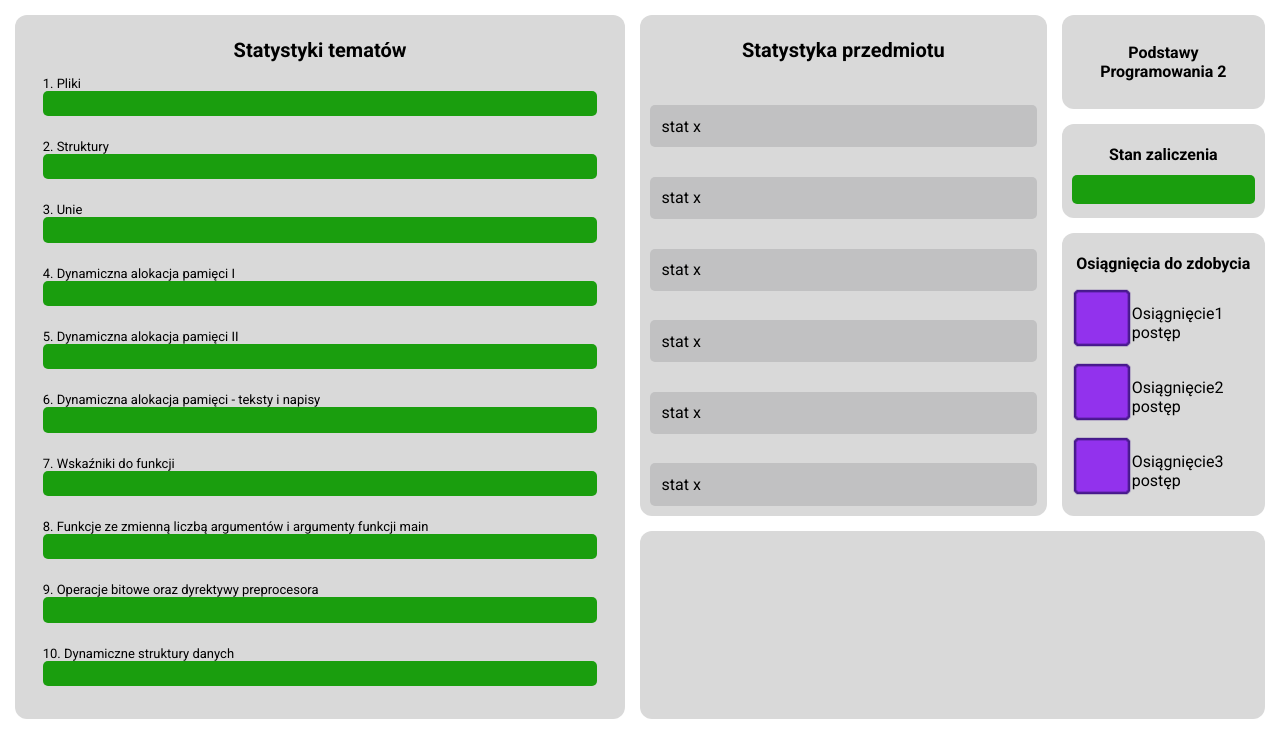
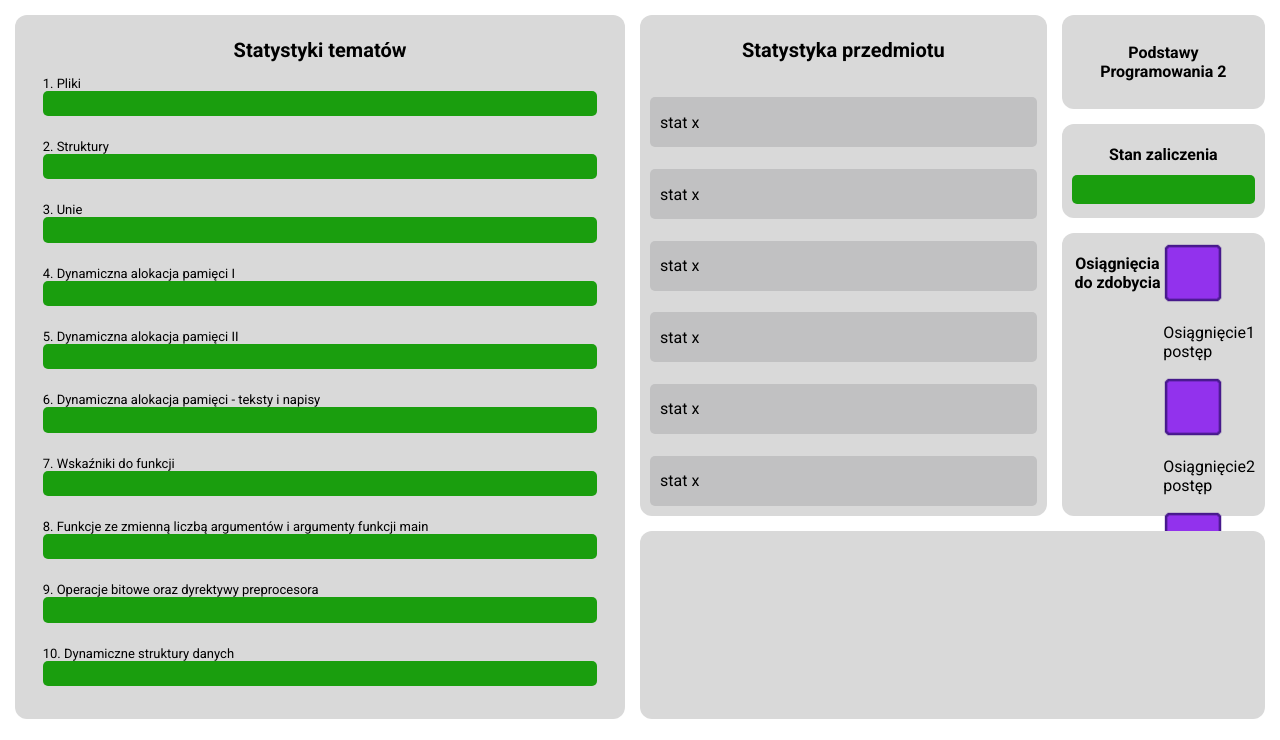
Before and after one commit to ziomciopoziomcio/ProgramoGranie_server, a Flask app: page /index/pp2 in a window 1280 px wide. Shown: the part 60-800 px from the top of the page. Run offline with Flask 3, Linux system fonts and the light colour scheme; some web fonts are replaced.

Commit message:
stats page responsive design cont.

```diff
--- a/static/css/style.css
+++ b/static/css/style.css
@@ -609,10 +609,12 @@
 .stats-overall-stat-item{
     background-color: #c1c1c2;
     border-radius: 5px;
+    max-height: 50px;
+    display: flex;
+    align-items: center;
 }
-
-.stats-overall-subject-container p {
-    margin: 3%;
+.stats-overall-stat-item p{
+    margin-left: 10px;
 }
 
 .stats-overall-subject-label-container{
@@ -638,8 +640,13 @@
     justify-content: space-between;
 }
 
+#stats-achievement-list{
+    display: flex;
+    flex-direction: column;
+}
+
 .stats-achievement-position{
-    display: flex;
+
 }
 
 .stats-overall-commit-container{
@@ -656,51 +663,57 @@
 
 
     .stats-overall-content{ /*main*/
-        grid-template: 1fr 1fr 3fr 2fr / 3fr 2fr 1fr;
+        grid-template: 1fr 5fr 7fr 3fr 2fr/ 1fr 1fr 1fr;
     }
     .stats-overall-topics-container{ /*statystyki tematow*/
-        grid-area: 1 / 1 / 5 / 2;
+        grid-area: 3 / 1 / 4 / 4;
+        min-height: 500px;
     }
-    .stats-overall-subject-container{ /*statystyki przedmiotow*/
-        grid-area: 1 / 2 / 4 / 3;
+    .stats-overall-subject-container{ /*statystyki przedmiotu*/
+        grid-area: 2 / 1 / 3 / 4;
+        min-height: 400px;
     }
     .stats-overall-subject-label-container{ /*nazwa przedmiotu*/
-        grid-area: 1 / 3 / 2 / 4;
+        grid-area: 1 / 1 / 2 / 2;
     }
     .stats-overall-completion-container{ /*stan zaliczenia*/
-        grid-area: 2 / 3 / 3 / 4;
+        grid-area: 1 / 2 / 2 / 4;
+        min-height: 60px;
     }
     .stats-overall-achievements-container{ /*osiagniecia*/
-        grid-area: 3 / 3 / 4 / 4;
+        grid-area: 4 / 1 / 5 / 4;
+        flex-direction: row;
     }
     .stats-overall-commit-container{ /*commity*/
-        grid-area: 4 / 2 / 5 / 4;
+        grid-area: 5 / 1 / 6 / 4;
     }
-
 }
 
 /* Laptops */
 @media (min-width: 769px) {
     .stats-overall-content{ /*main*/
-        grid-template: 1fr 5fr 7fr 2fr/ 3fr 2fr 1fr;
+        grid-template: 1fr 5fr 7fr 2fr/ 1fr 1fr 1fr;
     }
     .stats-overall-topics-container{ /*statystyki tematow*/
-        grid-area: 1 / 1 / 5 / 2;
+        grid-area: 3 / 1 / 4 / 4;
+        min-height: 500px;
     }
-    .stats-overall-subject-container{ /*statystyki przedmiotow*/
-        grid-area: 1 / 2 / 4 / 3;
+    .stats-overall-subject-container{ /*statystyki przedmiotu*/
+        grid-area: 2 / 1 / 3 / 3;
+        min-height: 400px;
     }
     .stats-overall-subject-label-container{ /*nazwa przedmiotu*/
-        grid-area: 1 / 3 / 2 / 4;
+        grid-area: 1 / 1 / 2 / 2;
     }
     .stats-overall-completion-container{ /*stan zaliczenia*/
+        grid-area: 1 / 2 / 2 / 4;
+        min-height: 60px;
+    }
+    .stats-overall-achievements-container{ /*osiagniecia*/
         grid-area: 2 / 3 / 3 / 4;
     }
-    .stats-overall-achievements-container{ /*osiagniecia*/
-        grid-area: 3 / 3 / 4 / 4;
-    }
     .stats-overall-commit-container{ /*commity*/
-        grid-area: 4 / 2 / 5 / 4;
+        grid-area: 4 / 1 / 5 / 4;
     }
 }
 
--- a/templates/pp2_stats_page.html
+++ b/templates/pp2_stats_page.html
@@ -104,7 +104,7 @@
 {# OSIĄGNIĘCIA DO ZDOBYCIA #}
         <div class="container stats-overall-achievements-container" id="stats-pp2-achievements-container">
                 <h1 class="stats-header">Osiągnięcia do zdobycia</h1>
-
+                <div class="stats-achievement-list">
                     <div class="stats-achievement-position">
                         <div class="ach-img-container"><img src="{{ url_for('static', filename='assets/achievement_placeholder.png') }}"  width="60" height="60" alt="Achievement"></div>
                         <div class="ach-desc-container"><p>Osiągnięcie1<br>postęp</p></div>
@@ -119,6 +119,8 @@
                         <div class="ach-img-container"><img src="{{ url_for('static', filename='assets/achievement_placeholder.png') }}"  width="60" height="60" alt="Achievement"></div>
                         <div class="ach-desc-container"><p>Osiągnięcie3<br>postęp</p></div>
                     </div>
+                </div>
+
 
 
         </div>
```
Lines whose indentation alone changed are shown as unchanged.
